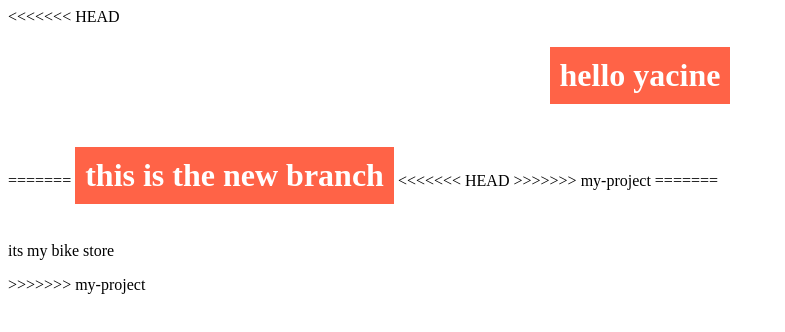
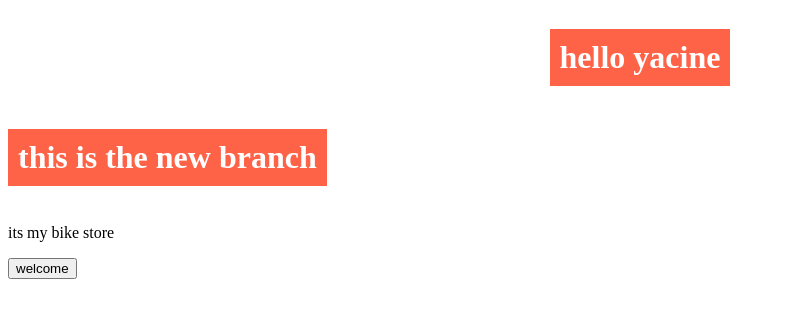
Before and after one commit to yacine-dotcom/bike_store, a plain HTML site: page index.html in a window 1280 px wide. Shown: the whole page, without its empty margins (0-785 px from the left). Drawn offline with Linux system fonts and the light colour scheme.

Commit message:
add button

```diff
--- a/index.html
+++ b/index.html
@@ -8,17 +8,13 @@
     <title>Document</title>
 </head>
 <body>
-<<<<<<< HEAD
+
    <div>  <h1>  hello yacine </h1>   </div>
 
-=======
+    <h1> this is the new branch </h1>
 
-    <h1> this is the new branch </h1>
-<<<<<<< HEAD
->>>>>>> my-project
-=======
-    <p>  its my bike store </p>
->>>>>>> my-project
+    <p>  its my bike store   </p>
+    <button>  welcome </button>
     <script src="app.js"> </script>
 </body>
 </html>
```
